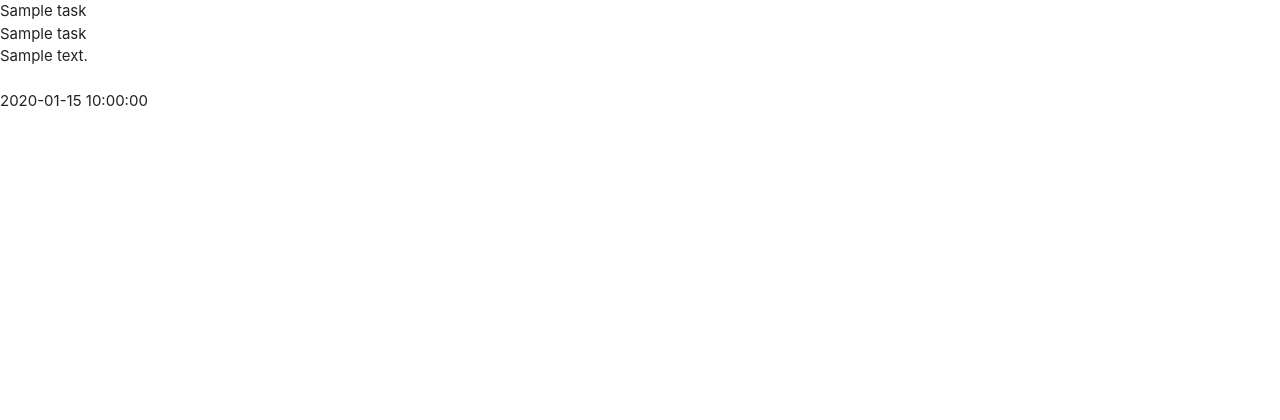
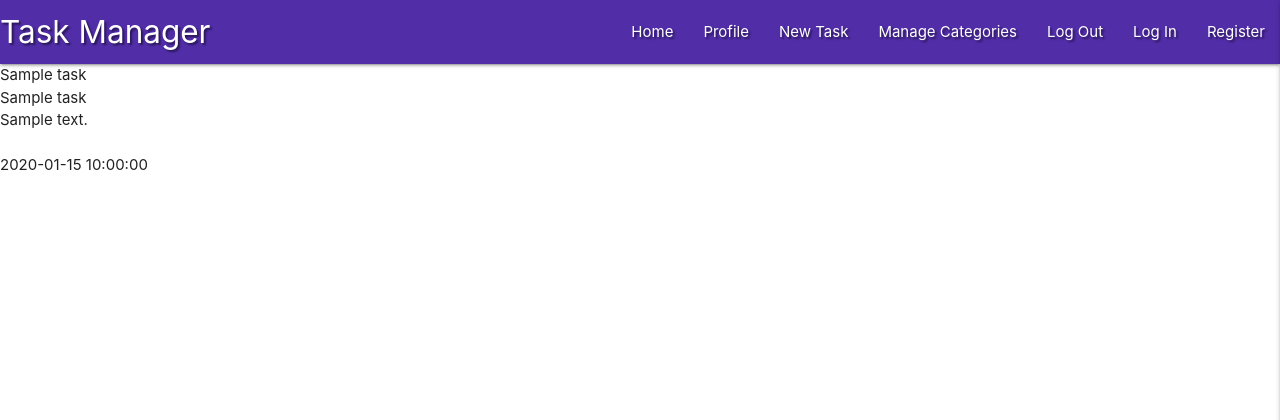
Before and after one commit to pbtrad/task_manager_app, a Flask app: page / in a window 1280 px wide. Shown: the top 420 px of the page. Run offline with Flask 2, Linux system fonts and the light colour scheme; a database or web service that is not in the repository returns one stand-in record (values such as "Sample title"); some libraries are stand-ins or nearby versions.

Commit message:
Add Materialize navbar and sidenav

```diff
--- a/static/css/style.css
+++ b/static/css/style.css
@@ -0,0 +1,3 @@
+.text-shadow {
+    text-shadow: 2px 2px 2px rgba(0, 0, 0, 0.5);
+}
--- a/static/js/script.js
+++ b/static/js/script.js
@@ -0,0 +1,3 @@
+$(document).ready(function(){
+    $('.sidenav').sidenav({edge:"right"});
+  });
--- a/templates/base.html
+++ b/templates/base.html
@@ -12,11 +12,40 @@
     <title>Task Manager</title>
 </head>
 <body>
+<header>
+<!--top navbar-->
+	<nav class="nav-extended text-shadow deep-purple darken-2">
+		<div class="nav-wrapper">
+			<a href="{{ url_for('get_tasks') }}" class="brand-logo">Task Manager</a>
+			<a href="#" data-target="mobile-demo" class="sidenav-trigger right"><i class="fas fa-bars"></i></a>
+			<ul class="right hide-on-med-and-down">
+				<li><a href="{{ url_for('get_tasks') }}">Home</a></li>
+				<li><a href="#">Profile</a></li>
+                <li><a href="#">New Task</a></li>
+                <li><a href="#">Manage Categories</a></li>
+                <li><a href="#">Log Out</a></li>
+                <li><a href="#">Log In</a></li>
+                <li><a href="#">Register</a></li>
+			</ul>
+		</div>
+	</nav>
+	<!--mobile sidenav-->
+	<ul class="sidenav" id="mobile-demo">
+        <li><h4 class="center-align light-blue-text text-darken-4">Task Manager</h4></li>
+		<li><a href="{{ url_for('get_tasks') }}">Home</a></li>
+		<li><a href="#">Profile</a></li>
+		<li><a href="#">New Task</a></li>
+		<li><a href="#">Manage Categories</a></li>
+		<li><a href="#">Log Out</a></li>
+		<li><a href="#">Log In</a></li>
+		<li><a href="#">Register</a></li>
+	</ul>
+</header>
 
     {% block content %}
     {% endblock %}
     <script
-  src="http://code.jquery.com/jquery-3.5.1.min.js"
+  src="https://code.jquery.com/jquery-3.5.1.min.js"
   integrity="sha256-9/aliU8dGd2tb6OSsuzixeV4y/faTqgFtohetphbbj0="
   crossorigin="anonymous"></script>
     <script src="https://cdnjs.cloudflare.com/ajax/libs/materialize/1.0.0/js/materialize.min.js"></script>
```
